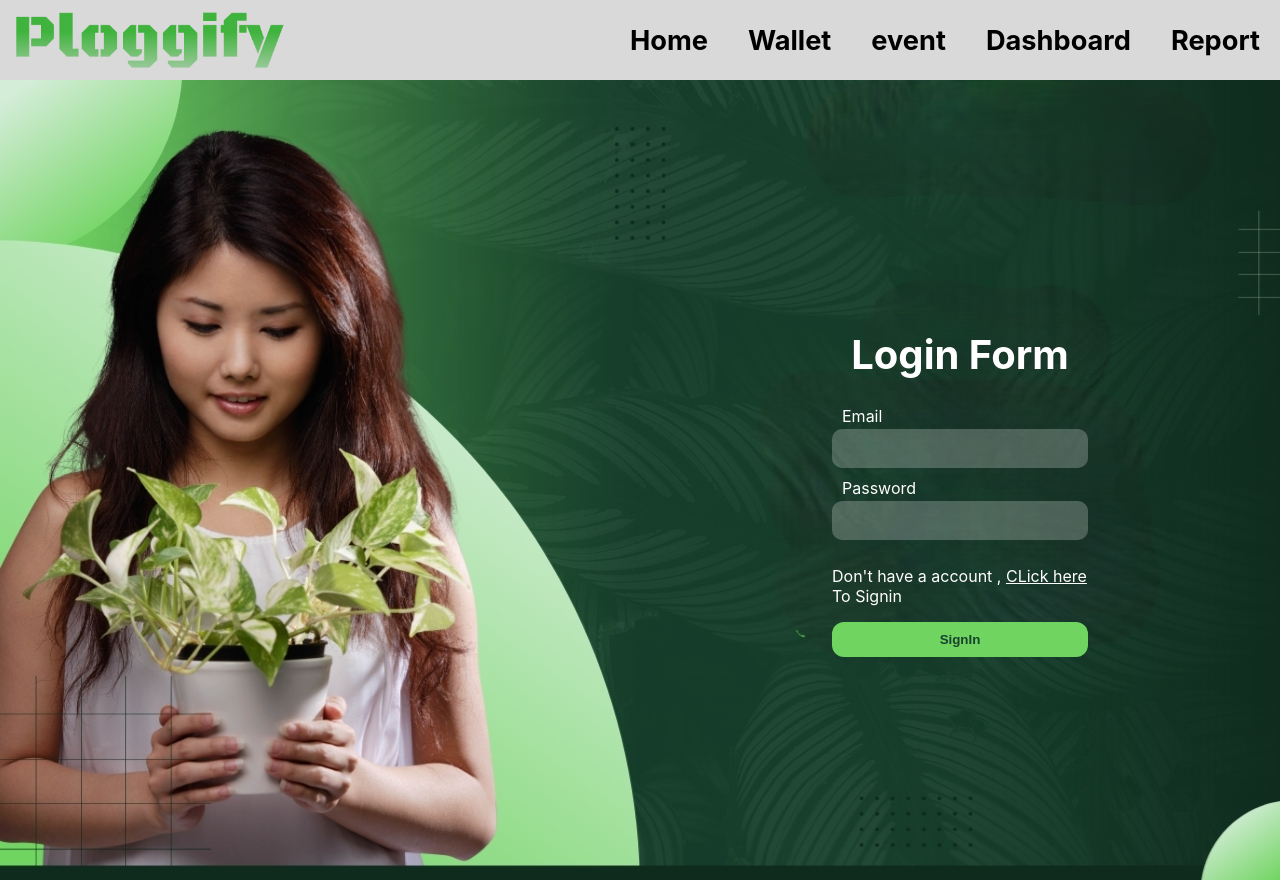
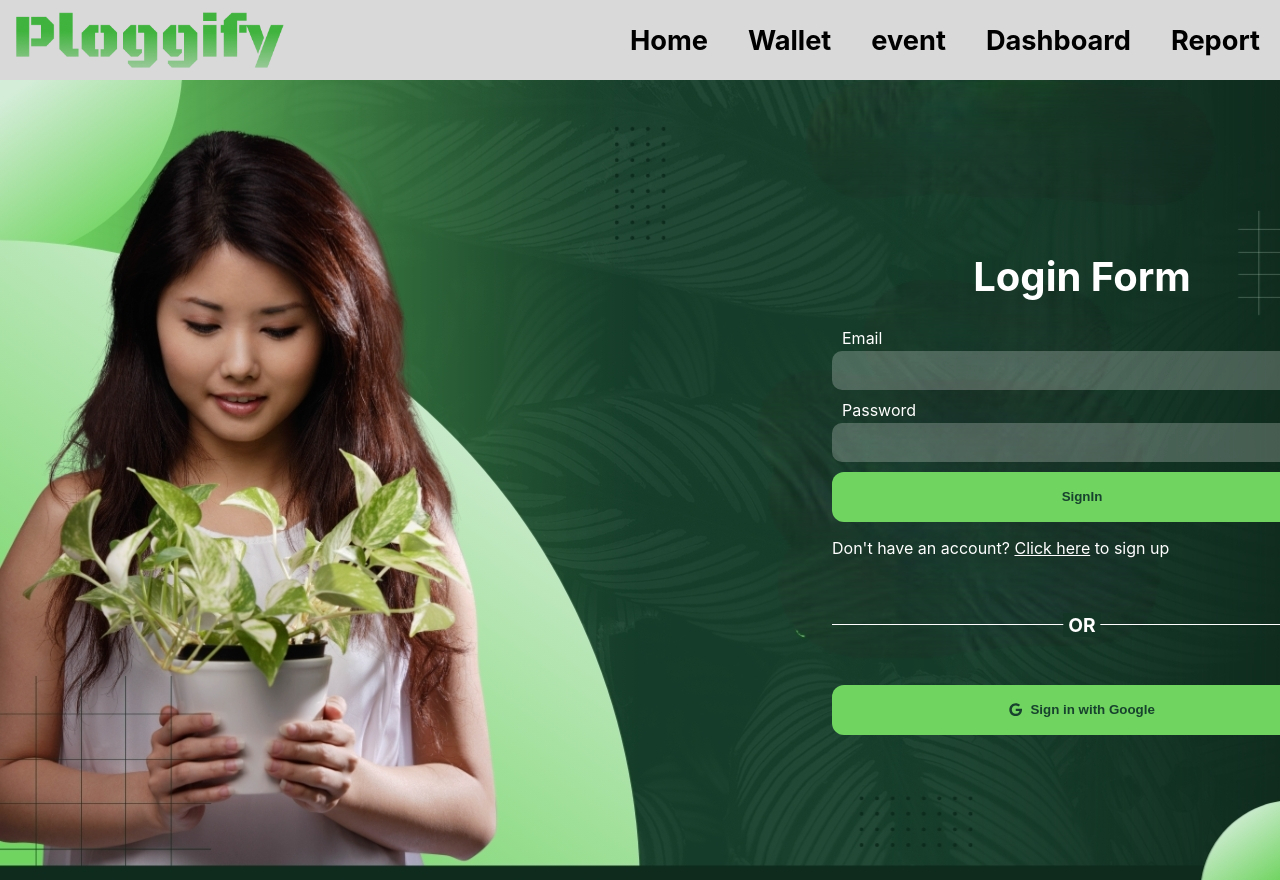
Before and after one commit to Unearthly-2004/ploggify-frontend, a React (Create React App) app: page /signin in a window 1280 px wide. Built offline with nearby package versions, Linux system fonts and the light colour scheme; the HTML template or start-up script is replaced by a standard one; a web font is replaced by a local one.

Commit message:
Google button addded

```diff
--- a/src/Components/Auth/Login.jsx
+++ b/src/Components/Auth/Login.jsx
@@ -1,10 +1,16 @@
 import React, { useState } from "react";
 import "./Signin.css";
 import { Link } from "react-router-dom";
+import { FaGoogle } from "react-icons/fa"; // Using react-icons for Google Icon
 
 function Signin() {
   const [useremail, setuseremail] = useState("");
   const [userpassword, setuserpassword] = useState("");
+
+  const handleGoogleLogin = () => {
+    // You can integrate Google login functionality here
+    console.log("Google login button clicked");
+  };
 
   return (
     <div id="SignIn">
@@ -34,10 +40,21 @@ function Signin() {
             setuserpassword(e.target.value);
           }}
         />
+
+        <button type="submit">SignIn</button>
+
         <p className="already-have">
-          Don't have a account , <Link to="/signin">CLick here</Link> To Signin
+          Don't have an account? <Link to="/signup">Click here</Link> to sign up
         </p>
-        <button>SignIn</button>
+        <div className="or">
+          <p></p>
+        </div>
+        <div className="google-login">
+          <button type="button" onClick={handleGoogleLogin} className="google-btn">
+            <FaGoogle className="google-icon" />
+            Sign in with Google
+          </button>
+        </div>
       </form>
     </div>
   );
--- a/src/Components/Auth/Signin.css
+++ b/src/Components/Auth/Signin.css
@@ -27,6 +27,7 @@
     font-size: 2.5em;
 }
 #SignIn form button{
+    height: 50px;
     padding: 10px;
     text-align: center;
     color: #17422d;
@@ -55,3 +56,60 @@
 .already-have a{
     color: white;
 }
+.google-btn {
+    height: 50px;
+    width: 500px;
+    display: flex;
+    align-items: center;
+    justify-content: center;
+    padding: 10px;
+    background-color: #4285f4;
+    color: white;
+    border-radius: 12px;
+    border: none;
+    outline: none;
+    font-weight: bold;
+    margin-top: 10px;
+    cursor: pointer;
+    transition: background-color 0.3s ease;
+}
+
+.google-btn:hover {
+    background-color: #357ae8;
+}
+
+.google-icon {
+    margin-right: 8px;
+}
+
+.or {
+    display: flex;
+    justify-content: center;
+    align-items: center;
+    margin: 30px 0; /* Adds space above and below the entire section */
+    color: white;
+    font-weight: bold;
+}
+
+.or p {
+    border-top: 1px solid white;
+    width: 100%;
+    text-align: center;
+    position: relative;
+    margin: 0;
+    padding-top: 10px; /* Adds some padding above the line */
+    padding-bottom: 10px; /* Adds some padding below the line */
+}
+
+.or p:before {
+    content: "OR";
+    background-color: #143626; /* Same as background color to blend in */
+    padding: 0 10px;
+    position: absolute;
+    top: -12px; /* Adjust position for "OR" text */
+    left: 50%;
+    transform: translateX(-50%);
+    font-size: 1.2em; /* Slightly bigger text */
+    padding-left: 5px;
+    padding-right: 5px;
+}
--- a/src/Components/Auth/Signin.jsx
+++ b/src/Components/Auth/Signin.jsx
@@ -1,6 +1,8 @@
 import React, { useState } from "react";
 import { Link, useNavigate } from "react-router-dom";
+import { FaGoogle } from "react-icons/fa"; // Import Google icon
 import axios from "axios";
+import "./Signin.css"; // Assuming this is your CSS file
 
 function Signin() {
   const [username, setusername] = useState("");
@@ -40,10 +42,16 @@ function Signin() {
       alert("Error creating user. Please try again."); // Show an alert for error
     }
   };
+
+  const handleGoogleLogin = () => {
+    // You can integrate Google login functionality here
+    console.log("Google login button clicked");
+  };
+
   return (
     <div id="SignIn" className="secondoption">
       <form>
-        <h1>Login Form</h1>
+        <h1>Sign Up Form</h1>
 
         <label htmlFor="user-name">Name</label>
         <input
@@ -119,7 +127,7 @@ function Signin() {
           </option>
           <option value="Male">Male</option>
           <option value="Female">Female</option>
-          <option value="Female">Other</option>
+          <option value="Other">Other</option>
         </select>
 
         <label htmlFor="user-experience">Experience</label>
@@ -138,20 +146,35 @@ function Signin() {
           <option value="Participated in school drives">
             Participated in school drives
           </option>
-          <option value="Participated in college envirnomental drive">
-            Participated in college envirnomental drive
+          <option value="Participated in college environmental drive">
+            Participated in college environmental drive
           </option>
-          <option value="Member of any envirnomental community">
-            Member of any envirnomental community
+          <option value="Member of an environmental community">
+            Member of an environmental community
           </option>
-          <option value="Lead of any envirnomental community">
-            Lead of any envirnomental community
+          <option value="Lead of an environmental community">
+            Lead of an environmental community
           </option>
         </select>
+
         <p className="already-have">
-          Already have a account , <Link to="/login">CLick here</Link> To login
+          Already have an account? <Link to="/login">Click here</Link> to login
         </p>
-        <button onClick={handleFormSubmit}>SignIn</button>
+
+        <button onClick={handleFormSubmit}>Sign Up</button>
+
+        {/* OR separator */}
+        <div className="or">
+          <p></p>
+        </div>
+
+        {/* Google Login Button */}
+        <div className="google-login">
+          <button type="button" onClick={handleGoogleLogin} className="google-btn">
+            <FaGoogle className="google-icon" />
+            Sign in with Google
+          </button>
+        </div>
       </form>
     </div>
   );
```
